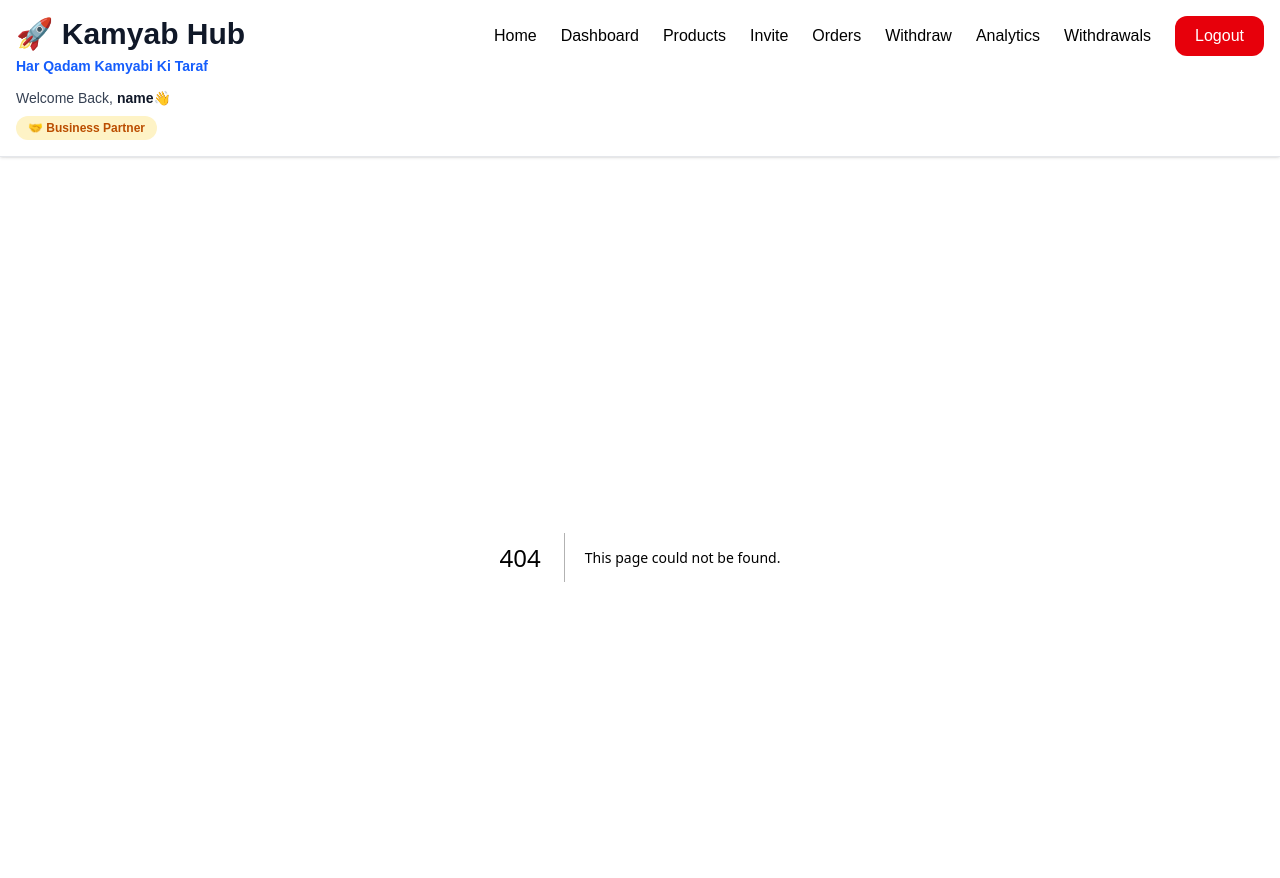
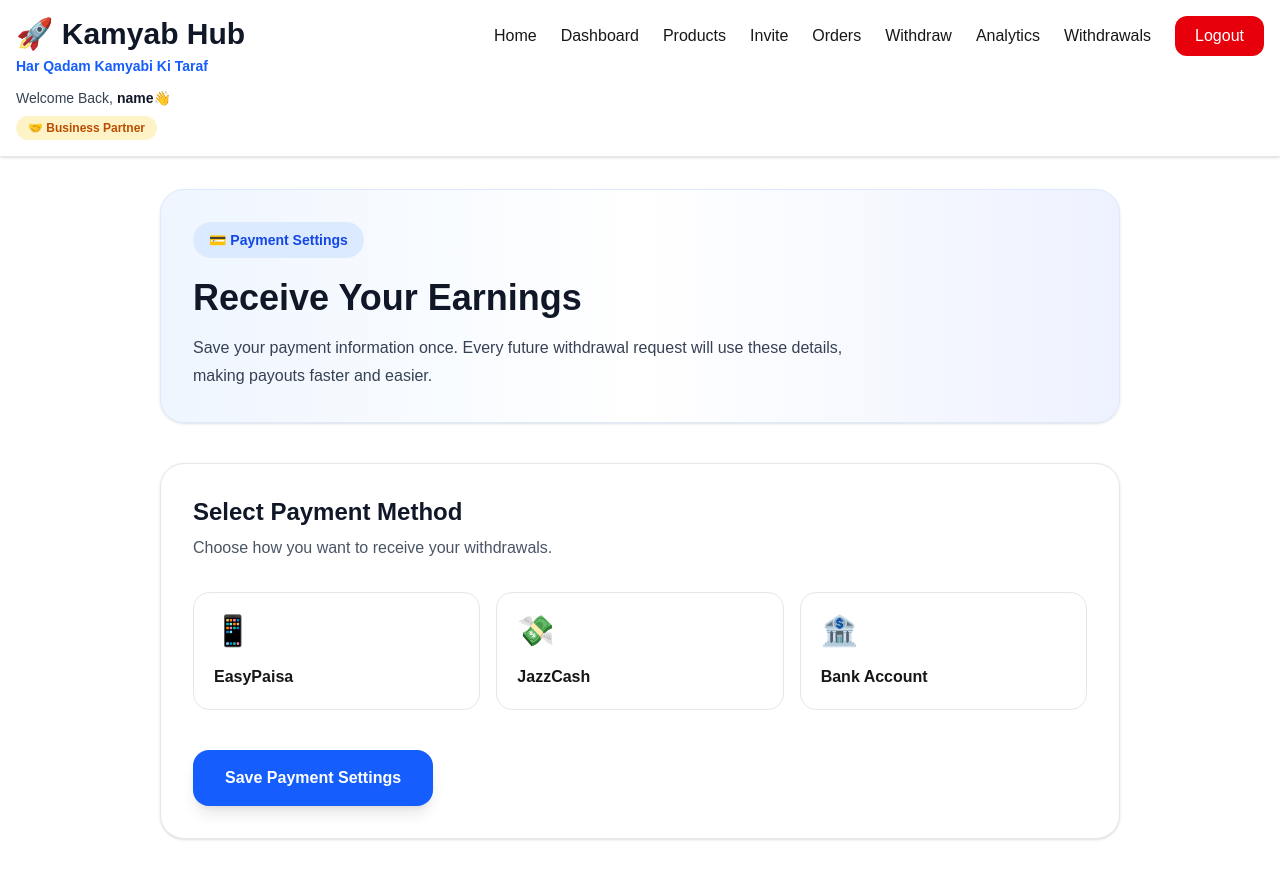
Before and after one commit to invite1earn2/kamyab-hub, a Next.js app: page /payment-settings in a window 1280 px wide. Before the commit this address had no page. Shown: the top 878 px of the page. Built offline with nearby package versions, Linux system fonts and the light colour scheme; no server answers; the database is empty; sample sign-in values are in the browser's storage.

Commit message:
Add payment settings page

```diff
--- /dev/null
+++ b/src/app/payment-settings/page.js
@@ -0,0 +1,488 @@
+"use client";
+
+import { useEffect, useState } from "react";
+import supabase from "../../lib/supabase";
+import AuthGuard from "../../components/authguard";
+import { checkOwner } from "../../services/owner";
+
+export default function PaymentSettings() {
+
+const [loading,setLoading]=useState(true);
+
+const [saving,setSaving]=useState(false);
+
+const [message,setMessage]=useState("");
+
+const [paymentMethod,setPaymentMethod]=useState("");
+
+const [paymentNumber,setPaymentNumber]=useState("");
+
+const [bankName,setBankName]=useState("");
+
+const [accountTitle,setAccountTitle]=useState("");
+
+const [iban,setIban]=useState("");
+
+useEffect(()=>{
+
+load();
+
+},[]);
+
+async function load(){
+
+const userEmail=
+
+localStorage.getItem("user_email");
+
+if(checkOwner()){
+
+window.location.href="/company";
+
+return;
+
+}
+
+const {data}=
+
+await supabase
+
+.from("users")
+
+.select(`
+payment_method,
+payment_number,
+bank_name,
+account_title,
+iban
+`)
+
+.eq("email",userEmail)
+
+.single();
+
+if(data){
+
+setPaymentMethod(
+
+data.payment_method||""
+
+);
+
+setPaymentNumber(
+
+data.payment_number||""
+
+);
+
+setBankName(
+
+data.bank_name||""
+
+);
+
+setAccountTitle(
+
+data.account_title||""
+
+);
+
+setIban(
+
+data.iban||""
+
+);
+
+}
+
+setLoading(false);
+
+}
+
+async function save(){
+
+setSaving(true);
+
+setMessage("");
+
+const userEmail=
+
+localStorage.getItem("user_email");
+
+const {error}=
+
+await supabase
+
+.from("users")
+
+.update({
+
+payment_method:paymentMethod,
+
+payment_number:paymentNumber,
+
+bank_name:bankName,
+
+account_title:accountTitle,
+
+iban:iban
+
+})
+
+.eq("email",userEmail);
+
+if(error){
+
+setMessage(
+
+"Unable to save payment settings."
+
+);
+
+}else{
+
+setMessage(
+
+"Payment settings updated successfully."
+
+);
+
+}
+
+setSaving(false);
+
+}
+
+return(
+
+<AuthGuard>
+
+{
+
+loading
+
+?
+
+<div className="min-h-[70vh] flex items-center justify-center">
+
+<div className="text-center">
+
+<div className="w-12 h-12 border-4 border-blue-600 border-t-transparent rounded-full animate-spin mx-auto"></div>
+
+<p className="mt-4 text-gray-600">
+
+Loading Payment Settings...
+
+</p>
+
+</div>
+
+</div>
+
+:
+
+<main className="mx-auto max-w-5xl px-5 py-8 md:px-8">
+
+<div className="rounded-3xl border border-blue-100 bg-gradient-to-r from-blue-50 via-white to-indigo-50 p-8 shadow-sm">
+
+<span className="inline-flex items-center rounded-full bg-blue-100 px-4 py-2 text-sm font-semibold text-blue-700">
+
+💳 Payment Settings
+
+</span>
+
+<h1 className="mt-5 text-4xl font-black text-gray-900">
+
+Receive Your Earnings
+
+</h1>
+
+<p className="mt-4 max-w-2xl leading-7 text-gray-700">
+
+Save your payment information once. Every future withdrawal request will use these details, making payouts faster and easier.
+
+</p>
+
+</div>
+
+<div className="mt-10 rounded-3xl border border-gray-200 bg-white p-8 shadow-sm">
+
+<h2 className="text-2xl font-bold text-gray-900">
+
+Select Payment Method
+
+</h2>
+
+<p className="mt-2 text-gray-600">
+
+Choose how you want to receive your withdrawals.
+
+</p>
+
+<div className="mt-8 grid gap-4 md:grid-cols-3">
+
+<button
+
+type="button"
+
+onClick={()=>setPaymentMethod("EasyPaisa")}
+
+className={`rounded-2xl border p-5 text-left transition-all ${
+paymentMethod==="EasyPaisa"
+?
+"border-blue-600 bg-blue-50 shadow-md"
+:
+"border-gray-200 hover:border-blue-300"
+}`}
+
+>
+
+<div className="text-3xl">
+
+📱
+
+</div>
+
+<h3 className="mt-4 font-bold">
+
+EasyPaisa
+
+</h3>
+
+</button>
+
+<button
+
+type="button"
+
+onClick={()=>setPaymentMethod("JazzCash")}
+
+className={`rounded-2xl border p-5 text-left transition-all ${
+paymentMethod==="JazzCash"
+?
+"border-blue-600 bg-blue-50 shadow-md"
+:
+"border-gray-200 hover:border-blue-300"
+}`}
+
+>
+
+<div className="text-3xl">
+
+💸
+
+</div>
+
+<h3 className="mt-4 font-bold">
+
+JazzCash
+
+</h3>
+
+</button>
+
+<button
+
+type="button"
+
+onClick={()=>setPaymentMethod("Bank")}
+
+className={`rounded-2xl border p-5 text-left transition-all ${
+paymentMethod==="Bank"
+?
+"border-blue-600 bg-blue-50 shadow-md"
+:
+"border-gray-200 hover:border-blue-300"
+}`}
+
+>
+
+<div className="text-3xl">
+
+🏦
+
+</div>
+
+<h3 className="mt-4 font-bold">
+
+Bank Account
+
+</h3>
+
+</button>
+
+</div>
+
+{
+
+(paymentMethod==="EasyPaisa"||
+
+paymentMethod==="JazzCash")
+
+&&
+
+<div className="mt-10">
+
+<label className="block text-sm font-semibold text-gray-700 mb-2">
+
+Phone Number
+
+</label>
+
+<input
+
+type="text"
+
+value={paymentNumber}
+
+onChange={(e)=>setPaymentNumber(e.target.value)}
+
+placeholder="03XXXXXXXXX"
+
+className="w-full rounded-2xl border border-gray-300 px-5 py-4 outline-none focus:border-blue-600"
+
+/>
+
+</div>
+
+}
+
+{
+
+paymentMethod==="Bank"
+
+&&
+
+<div className="mt-10 space-y-6">
+
+<div>
+
+<label className="block text-sm font-semibold text-gray-700 mb-2">
+
+Bank Name
+
+</label>
+
+<input
+
+type="text"
+
+value={bankName}
+
+onChange={(e)=>setBankName(e.target.value)}
+
+placeholder="Meezan Bank"
+
+className="w-full rounded-2xl border border-gray-300 px-5 py-4 outline-none focus:border-blue-600"
+
+/>
+
+</div>
+
+<div>
+
+<label className="block text-sm font-semibold text-gray-700 mb-2">
+
+Account Title
+
+</label>
+
+<input
+
+type="text"
+
+value={accountTitle}
+
+onChange={(e)=>setAccountTitle(e.target.value)}
+
+placeholder="Muhammad Ali"
+
+className="w-full rounded-2xl border border-gray-300 px-5 py-4 outline-none focus:border-blue-600"
+
+/>
+
+</div>
+
+<div>
+
+<label className="block text-sm font-semibold text-gray-700 mb-2">
+
+IBAN
+
+</label>
+
+<input
+
+type="text"
+
+value={iban}
+
+onChange={(e)=>setIban(e.target.value)}
+
+placeholder="PK36MEZN000123456789"
+
+className="w-full rounded-2xl border border-gray-300 px-5 py-4 outline-none focus:border-blue-600"
+
+/>
+
+</div>
+
+</div>
+
+}
+
+{
+
+message
+
+&&
+
+<div className="mt-8 rounded-2xl bg-green-100 px-5 py-4 text-green-700 font-semibold">
+
+{message}
+
+</div>
+
+}
+
+<div className="mt-10">
+
+<button
+
+onClick={save}
+
+disabled={saving}
+
+className="rounded-2xl bg-blue-600 px-8 py-4 font-bold text-white shadow-lg transition-all duration-300 hover:bg-blue-700 disabled:opacity-50"
+
+>
+
+{
+
+saving
+
+?
+
+"Saving..."
+
+:
+
+"Save Payment Settings"
+
+}
+
+</button>
+
+</div>
+
+</div>
+
+</main>
+
+}
+
+</AuthGuard>
+
+);
+
+}
```
